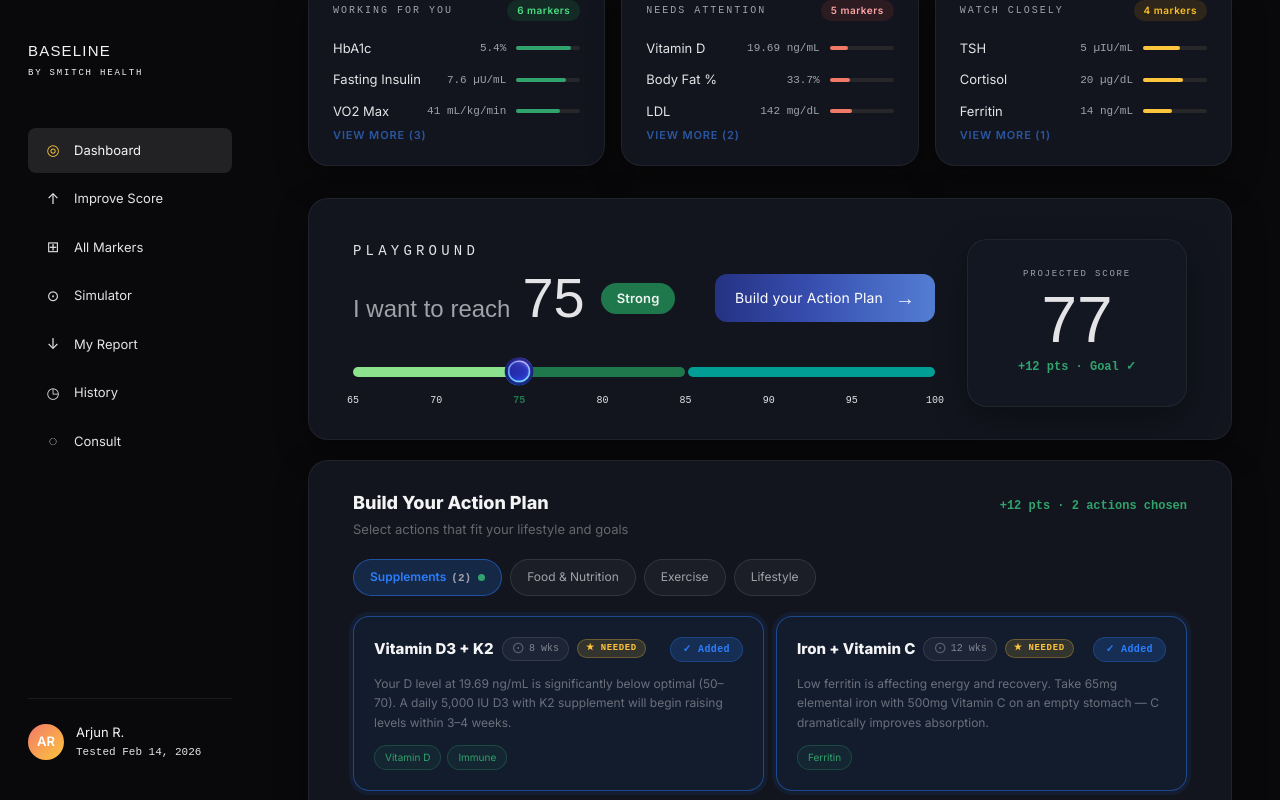
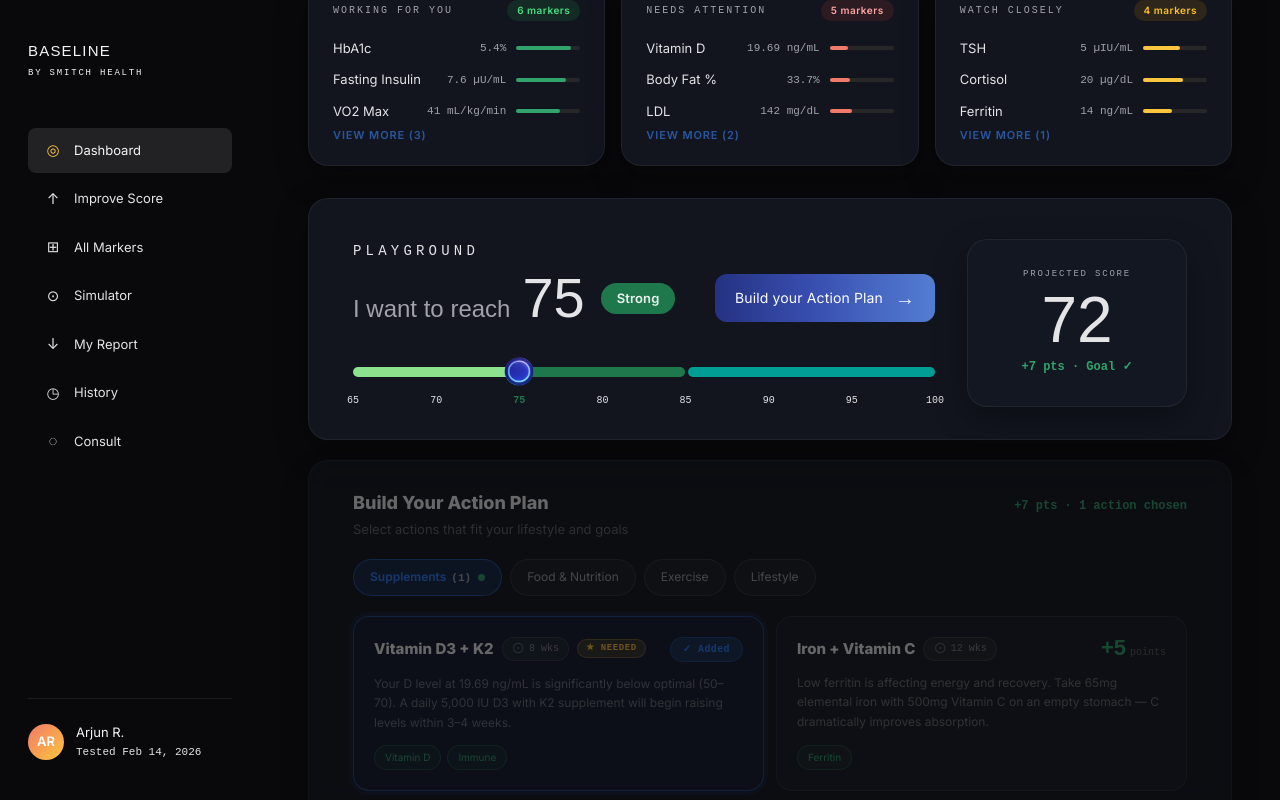
Before and after one commit to ranjithdh/baseline-hackathon, a React (Vite) app: page / in a window 1280 px wide. Both pictures are taken after a click on the element "75". Built offline with nearby package versions, Linux system fonts and the light colour scheme.

Commit message:
build your action plan button added

```diff
--- a/src/components/desktop/DesktopPlanPanel.jsx
+++ b/src/components/desktop/DesktopPlanPanel.jsx
@@ -202,16 +202,18 @@ const DesktopPlanPanel = ({ planPanelRef, goalTarget, onGoalChange }) => {
   const showActionPlanButton = goalTarget !== baselineScore;
 
   const handleBuildActionPlan = useCallback(() => {
-    // Confirm the current slider position as the new baseline.
+    // Commit the current slider position as the new baseline and regenerate the plan.
     setBaselineScore(goalTarget);
-    // TODO: wire up to action plan generation flow via prop callback.
+    setSelectedIds(new Set(computeNeeded(goalTarget)));
   }, [goalTarget]);
 
-  const neededIds = useMemo(() => computeNeeded(goalTarget), [goalTarget]);
-  const ptsNeeded = Math.min(goalTarget, MAX_ACHIEVABLE) - BASE_SCORE;
+  // Action plan computed values are driven by baselineScore (committed goal),
+  // NOT goalTarget (live slider) — so the card never re-renders during drag.
+  const neededIds = useMemo(() => computeNeeded(baselineScore), [baselineScore]);
+  const ptsNeeded = Math.min(baselineScore, MAX_ACHIEVABLE) - BASE_SCORE;
   const gained = ALL_ITEMS.filter(i => selectedIds.has(i.id)).reduce((s, i) => s + i.gain, 0);
   const projScore = Math.min(100, BASE_SCORE + gained);
-  const toGoal = goalTarget - projScore;
+  const toGoal = baselineScore - projScore;
   const progressPct = ptsNeeded > 0 ? Math.min(100, (gained / ptsNeeded) * 100) : 100;
 
   const badge = ptsNeeded <= 7
@@ -225,19 +227,27 @@ const DesktopPlanPanel = ({ planPanelRef, goalTarget, onGoalChange }) => {
   // Total selected across ALL categories (for header summary)
   const totalSelected = ALL_ITEMS.filter(i => selectedIds.has(i.id)).length;
 
+  // Only update the live slider value — do NOT touch selectedIds or baselineScore
+  // during drag. The Action Plan Card stays tied to baselineScore until the user
+  // explicitly clicks "Build your Action Plan".
   const handleGoalChange = (val) => {
-    const g = parseInt(val);
-    onGoalChange(g);
-    setSelectedIds(new Set(computeNeeded(g)));
+    onGoalChange(parseInt(val));
   };
 
-  const handleToggleItem = (id) => {
-    setSelectedIds(prev => {
-      const next = new Set(prev);
-      next.has(id) ? next.delete(id) : next.add(id);
-      return next;
-    });
-  };
+  // Clicking an item toggles selection, then commits the resulting projected
+  // score as both the slider position and the new baseline — keeping everything
+  // in sync exactly like choosing a new committed score.
+  const handleToggleItem = useCallback((id) => {
+    const next = new Set(selectedIds);
+    next.has(id) ? next.delete(id) : next.add(id);
+
+    const newGained = ALL_ITEMS.filter(i => next.has(i.id)).reduce((s, i) => s + i.gain, 0);
+    const newProjScore = Math.min(GOAL_MAX, Math.max(GOAL_MIN, BASE_SCORE + newGained));
+
+    setSelectedIds(next);
+    setBaselineScore(newProjScore);
+    onGoalChange(newProjScore);
+  }, [selectedIds, onGoalChange]);
 
   return (
     <>
@@ -310,28 +320,22 @@ const DesktopPlanPanel = ({ planPanelRef, goalTarget, onGoalChange }) => {
 
 
             <div style={{ marginLeft: 'auto', alignSelf: 'center' }}>
-
-                {/* <button
-
-          style={{
-            background: '#ffffff',
-            color: '#0d1b4b',
-            border: 'none',
-            borderRadius: '12px',
-            padding: '12px 28px',
-            fontSize: '14px',
-            fontWeight: 600,
-            fontFamily: 'var(--font-main)',
-            cursor: 'pointer',
-            transition: 'opacity 0.15s',
-          }}
-          onMouseEnter={e => e.currentTarget.style.opacity = '0.88'}
-          onMouseLeave={e => e.currentTarget.style.opacity = '1'}
-        >
-          Build your Action Plan
-        </button> */}
-
-         <BuildActionPlanBanner targetScore={goalTarget} />
+              <AnimatePresence>
+                {showActionPlanButton && (
+                  <motion.div
+                    key="build-action-plan-btn"
+                    initial={{ opacity: 0, scale: 0.95, y: -4 }}
+                    animate={{ opacity: 1, scale: 1, y: 0 }}
+                    exit={{ opacity: 0, scale: 0.95, y: -4 }}
+                    transition={{ duration: 0.2, ease: 'easeOut' }}
+                  >
+                    <BuildActionPlanBanner
+                      targetScore={goalTarget}
+                      onClick={handleBuildActionPlan}
+                    />
+                  </motion.div>
+                )}
+              </AnimatePresence>
             </div>
 
           </div>
@@ -374,12 +378,12 @@ const DesktopPlanPanel = ({ planPanelRef, goalTarget, onGoalChange }) => {
               fontSize: '12px', fontWeight: 600, minHeight: '20px',
               fontFamily: 'var(--font-mono)',
               color: gained === 0 ? 'rgba(228,228,231,0.25)'
-                : projScore >= goalTarget ? 'rgb(48,164,108)'
+                : projScore >= baselineScore ? 'rgb(48,164,108)'
                   : 'rgb(255,197,61)',
               transition: 'color 0.3s',
             }}>
               {gained === 0 ? 'Select actions below'
-                : projScore >= goalTarget ? `+${gained} pts · Goal ✓`
+                : projScore >= baselineScore ? `+${gained} pts · Goal ✓`
                   : `+${gained} pts · ${toGoal} more`}
             </div>
           </DashboardCard>
@@ -438,10 +442,14 @@ const DesktopPlanPanel = ({ planPanelRef, goalTarget, onGoalChange }) => {
 
       </DashboardCard>
       {/* ── ACTION PLAN: separate section ── */}
+      {/* Fades out when slider drifts from baseline; restores on commit. */}
       <DashboardCard style={{
         margin: '20px 48px 0',
         position: 'relative',
         padding: 0,
+        opacity: showActionPlanButton ? 0.4 : 1,
+        pointerEvents: showActionPlanButton ? 'none' : 'auto',
+        transition: 'opacity 0.3s ease',
       }}>
       <div style={{ padding: '28px 44px 40px', position: 'relative', zIndex: 1 }}>
 
```
